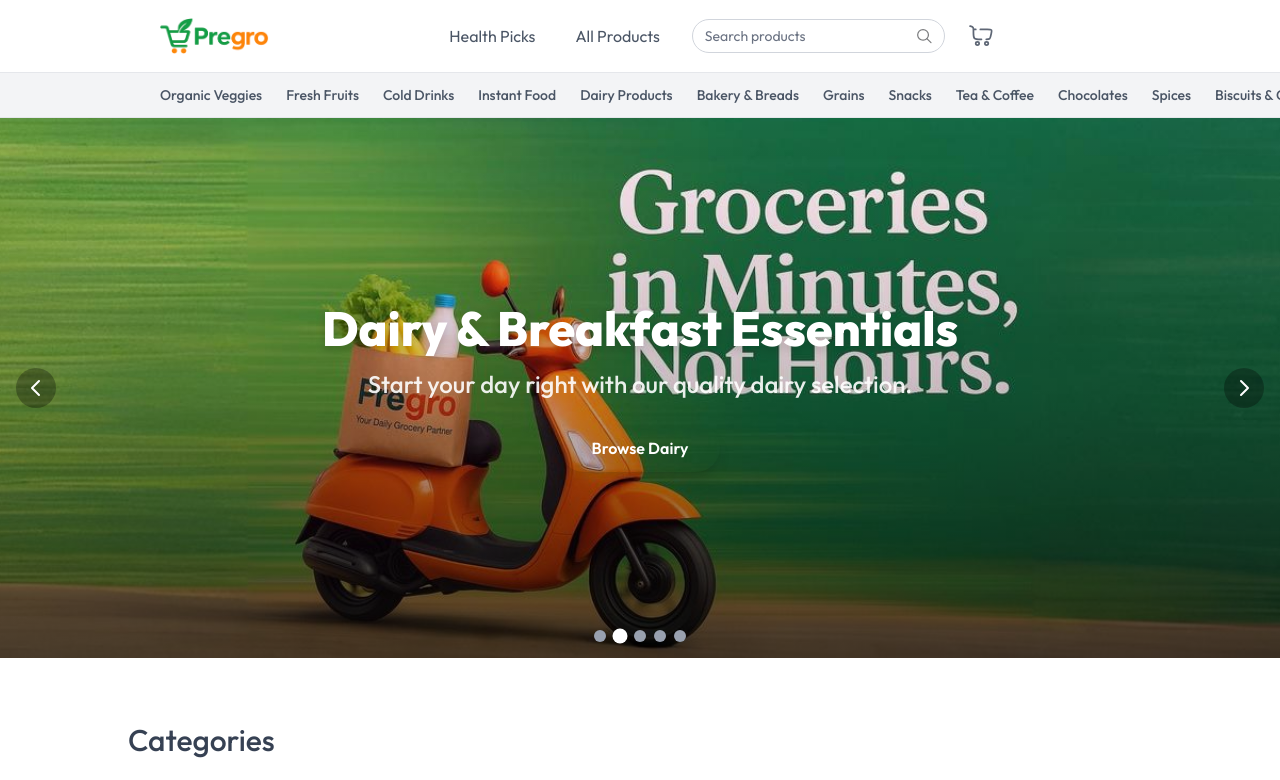
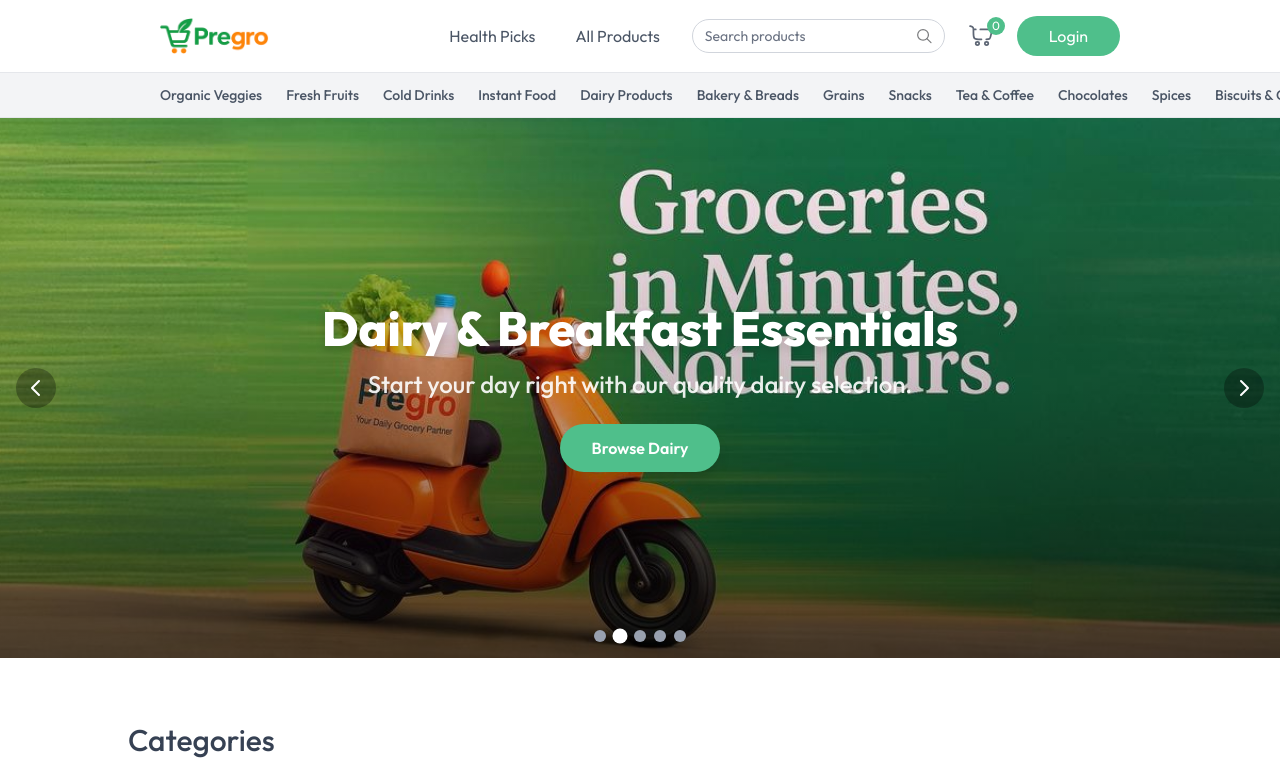
Before and after one commit to vyankatesh014/Prego, a React (Vite) app in the folder client/: page / in a window 1280 px wide. Shown: the top 780 px of the page. Built offline with nearby package versions, Linux system fonts and the light colour scheme; no server answers.

Commit message:
fix primary color

```diff
--- a/client/src/App.jsx
+++ b/client/src/App.jsx
@@ -1,7 +1,7 @@
 import React from 'react'
 import Navbar from './components/Navbar'
 import { Route, Routes, useLocation } from 'react-router-dom'
-import Home from './pages/home'
+import Home from './pages/Home'
 import { Toaster } from "react-hot-toast";
 import HealthPicks from './pages/HealthPicks';
 
--- a/client/src/index.css
+++ b/client/src/index.css
@@ -5,12 +5,12 @@
 *{
   font-family: "Outfit", sans-serif;
 }
-
-:root {
+@theme {
   --color-primary: #4fbf8b;
   --color-primary-dull: #44ae7c;
 }
 
+
 .no-scrollbar::-webkit-scrollbar{
   display: none;
 }
```
